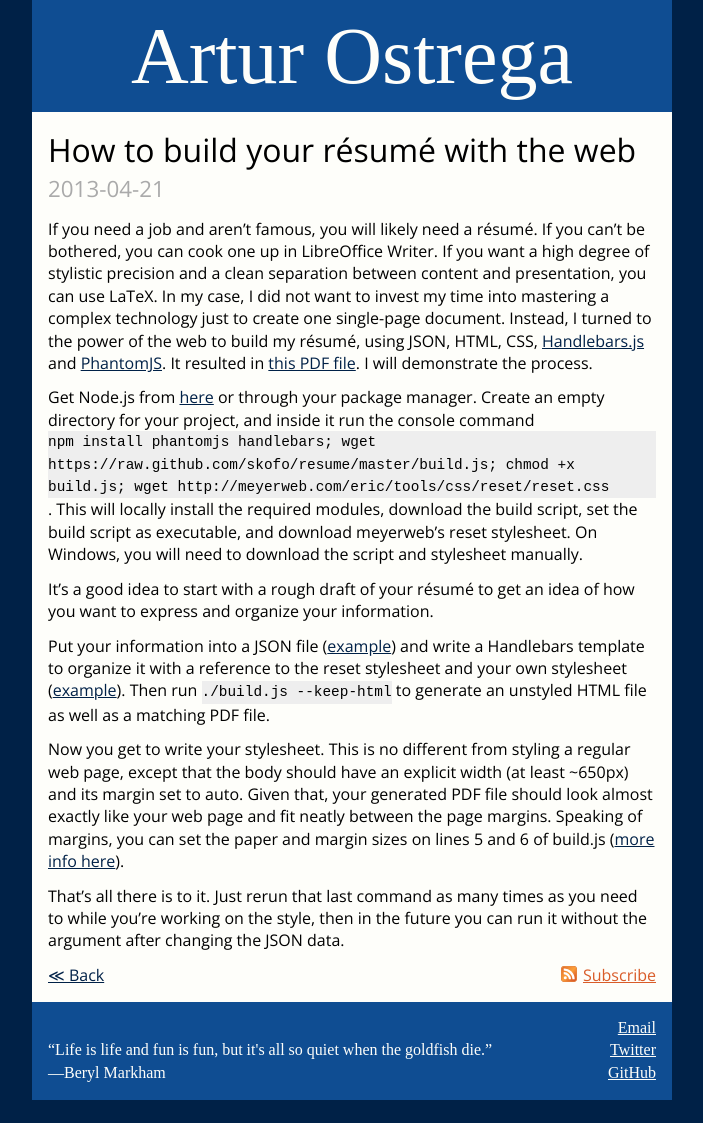
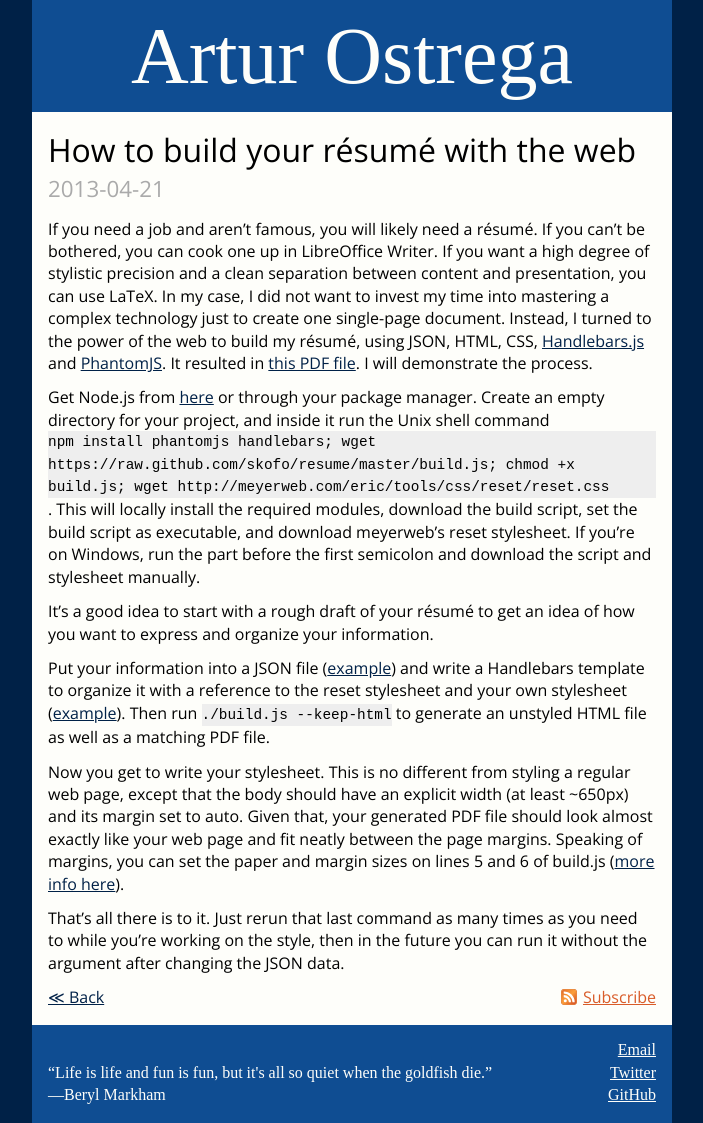
Before and after one commit to aostrega/blog.github.io, a Jekyll site: the page built from _posts/2013-04-21-how-to-build-your-resume-with-the-web.md, in a window 1280 px wide. Shown: the whole page, without its empty margins (288-991 px from the left). Built offline with Jekyll 4.4.1, drawn with Linux system fonts in a browser that asks for light colours; some web fonts are replaced; Markdown is read by kramdown in place of the engine named in the settings; comment, search, counter and statistics services are not loaded; before the commit the page ends 1100 px from its top, so only the background shows below that.

Commit message:
made resume post clearer for Windows usage

```diff
--- a/_posts/2013-04-21-how-to-build-your-resume-with-the-web.md
+++ b/_posts/2013-04-21-how-to-build-your-resume-with-the-web.md
@@ -4,7 +4,7 @@
 ---
 If you need a job and aren't famous, you will likely need a résumé. If you can't be bothered, you can cook one up in LibreOffice Writer. If you want a high degree of stylistic precision and a clean separation between content and presentation, you can use LaTeX. In my case, I did not want to invest my time into mastering a complex technology just to create one single-page document. Instead, I turned to the power of the web to build my résumé, using JSON, HTML, CSS, [Handlebars.js](http://handlebarsjs.com) and [PhantomJS](http://phantomjs.org). It resulted in [this PDF file](https://www.dropbox.com/s/xlduz7ka5qj8hwd/resume.pdf). I will demonstrate the process.
 
-Get Node.js from [here](http://nodejs.org/download) or through your package manager. Create an empty directory for your project, and inside it run the console command `npm install phantomjs handlebars; wget https://raw.github.com/skofo/resume/master/build.js; chmod +x build.js; wget http://meyerweb.com/eric/tools/css/reset/reset.css`. This will locally install the required modules, download the build script, set the build script as executable, and download meyerweb's reset stylesheet. On Windows, you will need to download the script and stylesheet manually.
+Get Node.js from [here](http://nodejs.org/download) or through your package manager. Create an empty directory for your project, and inside it run the Unix shell command `npm install phantomjs handlebars; wget https://raw.github.com/skofo/resume/master/build.js; chmod +x build.js; wget http://meyerweb.com/eric/tools/css/reset/reset.css`. This will locally install the required modules, download the build script, set the build script as executable, and download meyerweb's reset stylesheet. If you're on Windows, run the part before the first semicolon and download the script and stylesheet manually.
 
 It's a good idea to start with a rough draft of your résumé to get an idea of how you want to express and organize your information.
 
```
